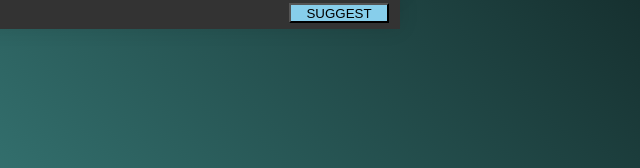
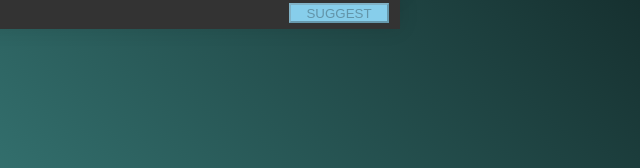
Before and after one commit to krishna-chakravarty/People_Metric_Agile_process, a plain HTML site: page index.html in a window 1280 px wide. Shown: the part 629-797 px from the top of the page, 640-1280 px from the left. Drawn offline with Linux system fonts and the light colour scheme.

Commit message:
Update index.html

```diff
--- a/index.html
+++ b/index.html
@@ -88,6 +88,7 @@
                 document.getElementById("scorex").innerHTML = res;
 
                 localStorage.setItem("ScoreValue", res);
+                document.getElementById("Check").disabled= false   ;
 
             }
 
@@ -236,7 +237,7 @@
     <table bgcolor="black">
         <tr bgcolor="black">
             <td colspan="3"  bgcolor="black" > Interpret your score and check suggestions here
-                <button id="Check" style = background-color:skyblue   onclick="window.location.href='Suggestion.html'">SUGGEST</button>
+                <button id="Check" disabled="true" type='button' style = background-color:skyblue   onclick="window.location.href='Suggestion.html'">SUGGEST</button>
 
             </td>
 
```
